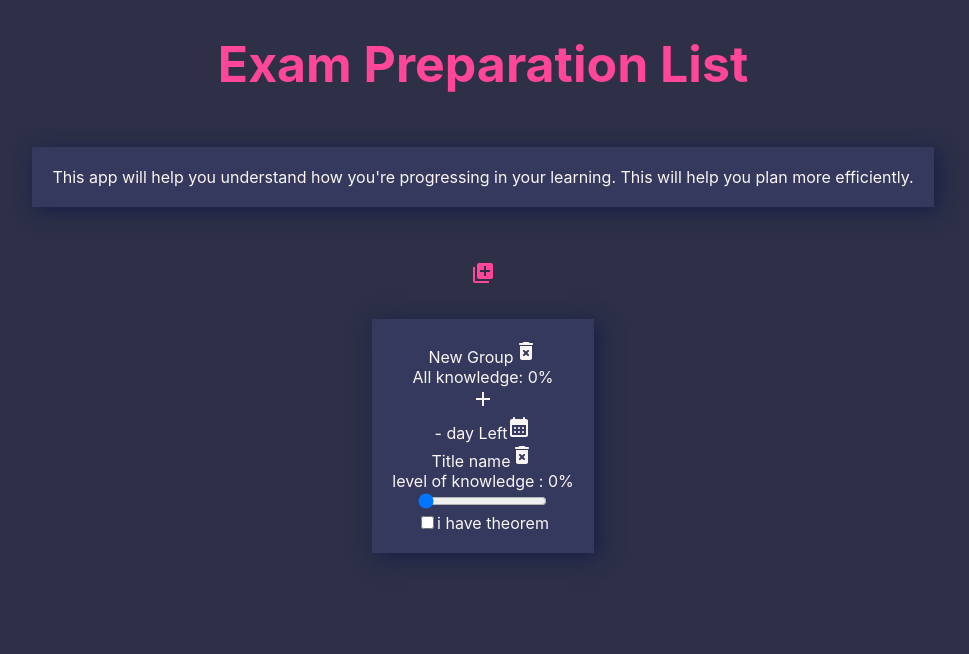
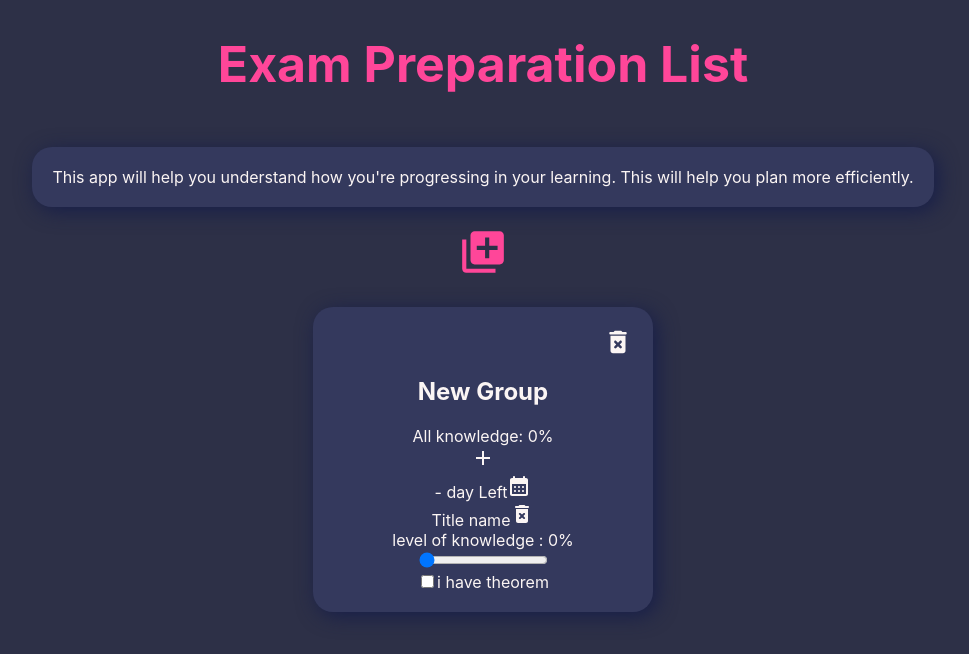
Before and after one commit to cintia-sari/items-list-in-react, a React (Create React App) app: page / in a window 1280 px wide. Shown: the top 654 px of the page, without its empty margins (157-1126 px from the left). Built offline with nearby package versions, Linux system fonts and the light colour scheme.

Commit message:
new Group rész css

```diff
--- a/src/App.css
+++ b/src/App.css
@@ -28,4 +28,5 @@ html {
   margin:20px;
   padding: 20px;
   box-shadow:4px 4px 20px var(--boxshadow);
+  border-radius: 20px;
 }
--- a/src/Components/AddGroup/AddGroup.css
+++ b/src/Components/AddGroup/AddGroup.css
@@ -9,7 +9,18 @@
     --boxshadow:#171e49;
   }
 
-  .add-icon{
+  .div-add-icon{
+    display: block;
     color:var(--pink);
-    font-size: 60px;
+    font-size: 50px;
+    height: 60px;
+    cursor: pointer;
   }
+
+  .add-icon:hover{
+    font-size: 55px;
+  }
+
+  .add-icon:active{
+    font-size: 45px;
+  }
--- a/src/Components/AddGroup/AddGroup.jsx
+++ b/src/Components/AddGroup/AddGroup.jsx
@@ -12,8 +12,8 @@ export default function AddGroup(props) {
 
   }
   return (
-     <div className='add-icon'>
-      <AddToPhotosIcon onClick={handleSubmit}/>
-     </div>
+      <div className='div-add-icon'>
+       <AddToPhotosIcon onClick={handleSubmit} fontSize="inherit" className='add-icon'/>
+      </div>
   )
 }
--- a/src/Components/GroupList/GroupList.css
+++ b/src/Components/GroupList/GroupList.css
@@ -9,10 +9,35 @@
     --boxshadow:#171e49;
   }
 
-  .examName{
+  .examTable{
+    display: flex;
     background-color: var(--blue);
     display:inline-block;
     margin:20px;
     padding: 20px;
     box-shadow:4px 4px 20px var(--boxshadow);
+    border-radius: 20px;
+    min-width: 300px;
   }
+
+.delet-icon-div{
+  display: flex;
+  justify-content:end;
+  font-size: 30px;
+}
+.icon:hover{
+  cursor: pointer;
+  color:var(--pink)
+}
+
+.group-title{
+  cursor: pointer;
+}
+.group-title:hover{
+  color: var(--pink);
+}
+
+.group-title-edit{
+  display: flex;
+  justify-content: center;
+}
--- a/src/Components/GroupList/GroupList.jsx
+++ b/src/Components/GroupList/GroupList.jsx
@@ -39,8 +39,8 @@ export default function GroupList(props) {
 
 
   const groupList = props.groupList.map(group=>(
-    <div key={group.id} className="examName">{ group.rename ?
-         <div>
+    <div key={group.id} className="examTable">{ group.rename ?
+        <div className='group-title-edit'>
             <label>
               <input
               type="text"
@@ -50,20 +50,24 @@ export default function GroupList(props) {
               data-id={group.id}
               required
               />
+              </label>
               <Save
+              className='icon'
               onClick={editing}
               data-id={group.id}
               type='submit' />
-            </label>
         </div>
         :
         <div key={group.id}>
-            <div onDoubleClick={editing} data-id={group.id}>
+           <div className='delet-icon-div'><Delet onClick={delet} data-id={group.id} fontSize="inherit" className='icon'/></div>
+            <div>
+              <h2 onDoubleClick={editing} data-id={group.id} className="group-title" >
                 {group.title}
-              <Delet onClick={delet} data-id={group.id}/>
+              </h2>
+
             </div>
             <div>All knowledge: {group.allKnowledge}% </div>
-            <AddIcon onClick={addItem} data-id={group.id}/>
+            <AddIcon className='icon' onClick={addItem} data-id={group.id}/>
                     <div> { group.setExamDate ?
                      <label for="examDate" key="examDate">
                       <input type="date" name="exam-date" value={group.examDate} onChange={newDate} data-id={group.id}/>
```
Lines whose indentation alone changed are shown as unchanged.
